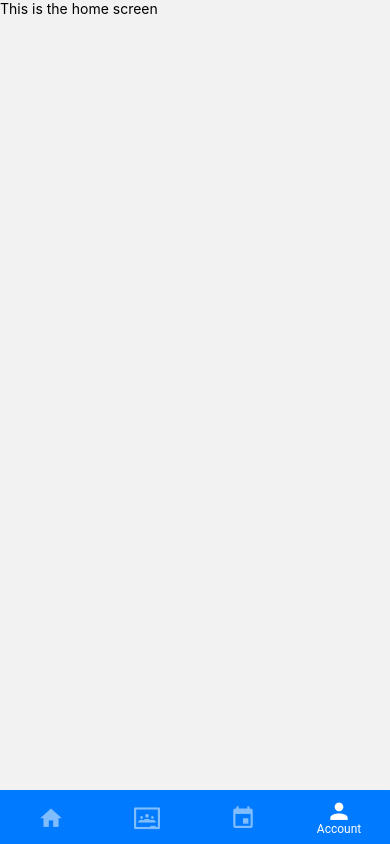
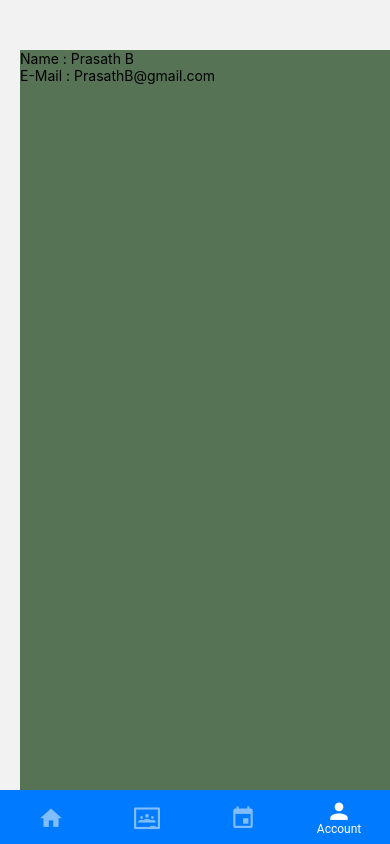
Before and after one commit to SmartDroidies/skill-arena, a React Native app: screen /Profile in a window 390 px wide. Built offline with nearby package versions, Linux system fonts and the light colour scheme.

Commit message:
Refactored

```diff
--- a/App.js
+++ b/App.js
@@ -5,6 +5,7 @@ import MaterialCommunityIcons from "react-native-vector-icons/MaterialCommunityI
 import Home from "./src/features/home/screens/Home";
 import Course from "./src/features/course/screens/Course";
 import Schedule from "./src/features/schedule/screens/Schedule";
+import Profile from "./src/features/profile/screens/Profile";
 
 const Tab = createMaterialBottomTabNavigator();
 
@@ -48,7 +49,7 @@ export default function App() {
         />
         <Tab.Screen
           name="Profile"
-          component={Home}
+          component={Profile}
           options={{
             tabBarLabel: "Account",
             tabBarIcon: ({ color }) => (
--- a/src/features/profile/screens/Profile.js
+++ b/src/features/profile/screens/Profile.js
@@ -1,8 +1,30 @@
-import React, { Component } from "react";
-import { Text } from "react-native";
+import React from "react";
+import { Text, View, StyleSheet } from "react-native";
 
-const profile = () => {
-  return <Text>karthi</Text>;
-};
+const Profile = () => {
+  const userName = "Prasath B";
+  const userEMail = "PrasathB@gmail.com";
 
-export default profile;
+  return (
+    <View style={styles.container}>
+      <Text>Name : {userName}</Text>
+      <Text>E-Mail : {userEMail}</Text>
+    </View>
+  )
+}
+
+const styles = StyleSheet.create({
+  container: {
+    flex: 1,
+    marginTop: 50,
+    marginLeft: 20,
+    backgroundColor: '#567356'
+  },
+  item: {
+    padding: 10,
+    fontSize: 18,
+    height: 44
+  }
+})
+
+export default Profile
```
Also changed, not shown: package.json (+7 -3 lines), 1 other file (tests, documents, lock files or other folders).
